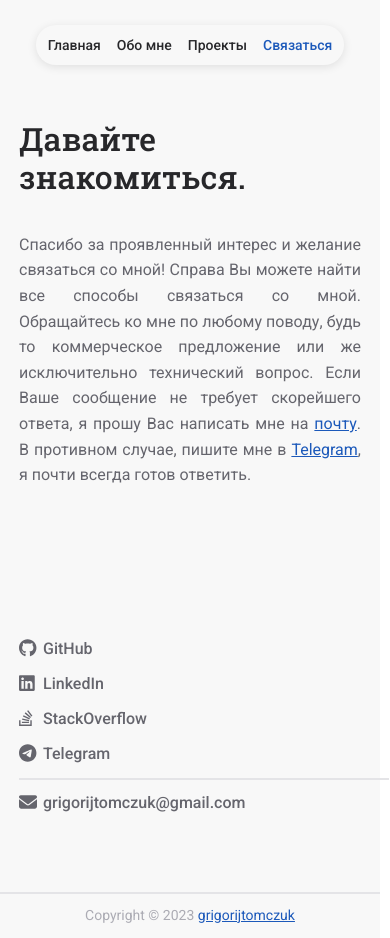
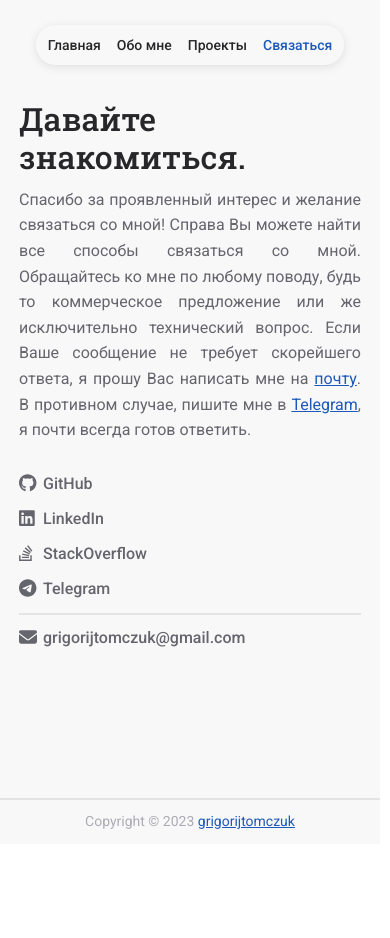
Before and after one commit to grigorijtomczuk/portfolio, a React (Create React App) app: page /#/contact in a window 390 px wide. After the commit the page ends 844 px from the top, so only its background shows below. Built offline with nearby package versions, Linux system fonts and the light colour scheme.

Commit message:
Add proper responsive styles to the rest of pages and components

```diff
--- a/src/components/about/styles/socials.css
+++ b/src/components/about/styles/socials.css
@@ -35,3 +35,9 @@
 	padding-top: 12px;
 	border-top: 2px solid var(--quaternary-color);
 }
+
+@media (max-width: 600px) {
+	.socials {
+		width: 100%;
+	}
+}
--- a/src/pages/styles/about.css
+++ b/src/pages/styles/about.css
@@ -90,7 +90,7 @@
 
 	.about-socials-mobile {
 		display: flex;
-		padding-top: 30px;
+		margin-top: 30px;
 	}
 }
 
--- a/src/pages/styles/contact.css
+++ b/src/pages/styles/contact.css
@@ -16,7 +16,7 @@
 .contact-main {
 	display: flex;
 	justify-content: space-between;
-	margin-top: 120px;
+	padding-top: 120px;
 }
 
 .contact-container {
@@ -43,9 +43,22 @@
 @media (max-width: 600px) {
 	.contact-main {
 		flex-direction: column;
+		padding-top: 100px;
 	}
 
 	.contact-logo-container {
 		display: none;
 	}
+
+	.socials-container {
+		width: 100%;
+	}
+
+	.contact-socials {
+		margin-top: 30px;
+	}
+
+	.contact-subtitle {
+		margin-top: 10px;
+	}
 }
--- a/src/pages/styles/projects.css
+++ b/src/pages/styles/projects.css
@@ -28,10 +28,14 @@
 
 @media (max-width: 600px) {
 	.projects-container {
-		padding-top: 60px;
+		padding-top: 100px;
 	}
 
 	.projects-logo-container {
 		display: none;
 	}
+
+	.projects-subtitle {
+		margin-top: 10px;
+	}
 }
```
